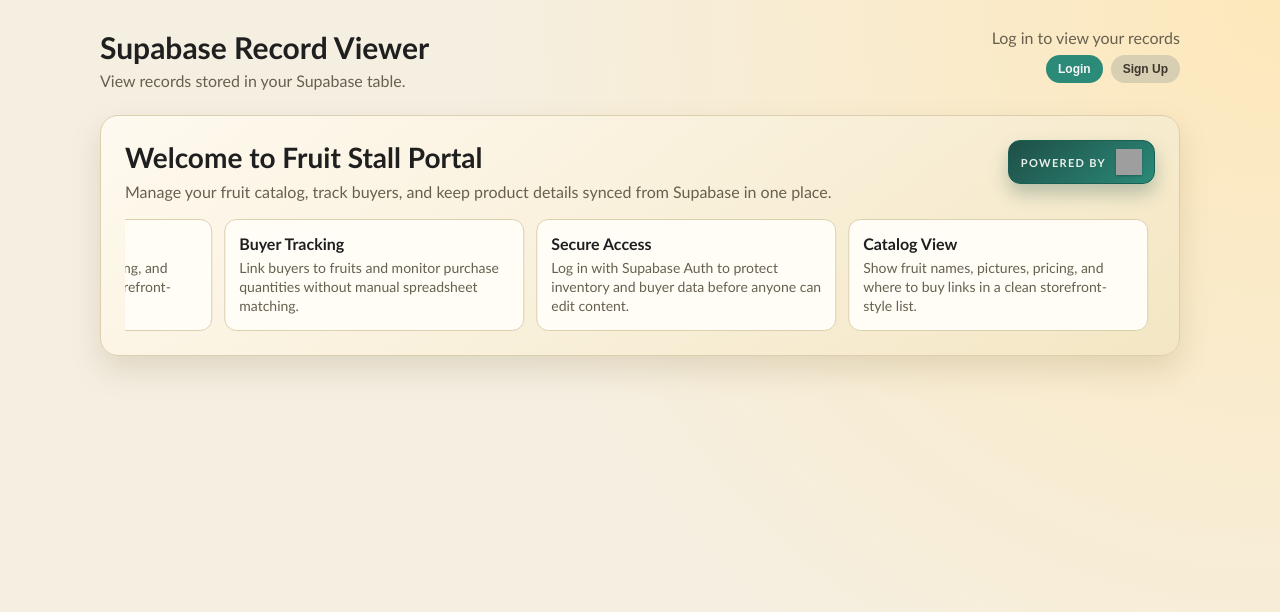
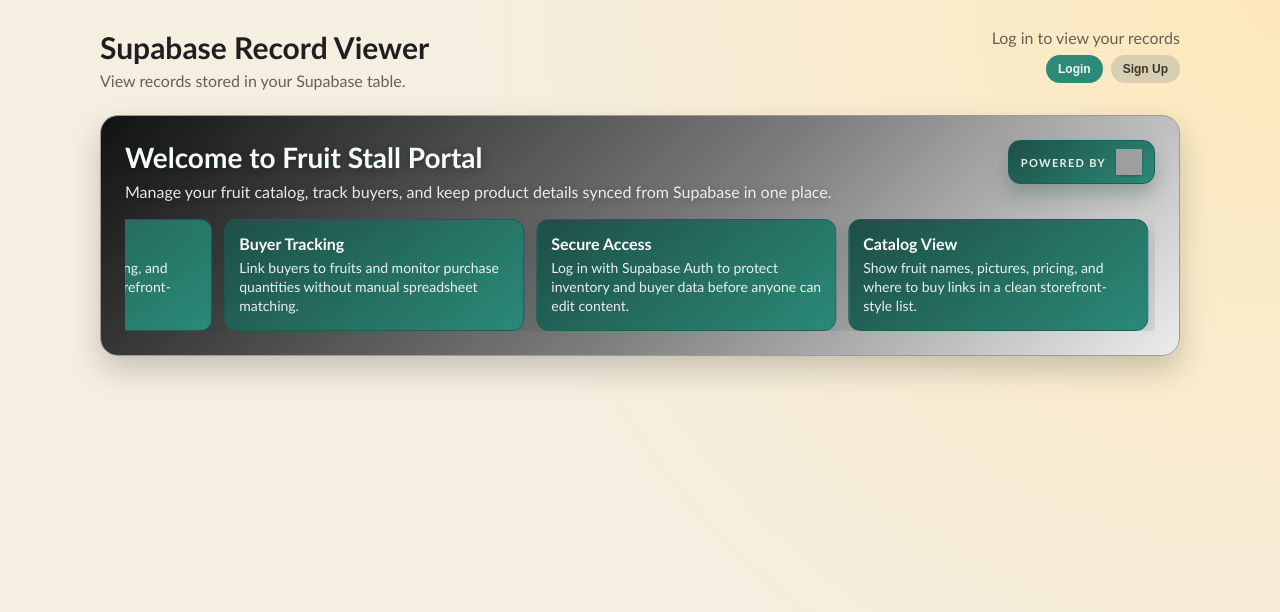
Before and after one commit to Code-zzz123/Food-Fruit-Stall, a website: page public/index.html in a window 1280 px wide. Drawn offline with Linux system fonts and the light colour scheme; grey boxes are pictures that could not be loaded.

```diff
--- a/public/styles.css
+++ b/public/styles.css
@@ -99,11 +99,11 @@ h1 {
 
 .landing {
   display: none;
-  background: linear-gradient(145deg, rgba(255, 250, 240, 0.97), rgba(243, 230, 195, 0.9));
-  border: 1px solid var(--border);
+  background: linear-gradient(135deg, #121212 0%, #7d7d7d 55%, #ececec 100%);
+  border: 1px solid #9a9a9a;
   border-radius: 18px;
   padding: 24px;
-  box-shadow: 0 14px 30px rgba(126, 107, 54, 0.18);
+  box-shadow: 0 14px 30px rgba(32, 32, 32, 0.22);
 }
 
 .landing.active {
@@ -113,6 +113,8 @@ h1 {
 .landing-hero h2 {
   margin: 0 0 8px;
   font-size: 28px;
+  color: #f4fff9;
+  text-shadow: 0 2px 10px rgba(0, 0, 0, 0.35);
 }
 
 .landing-hero {
@@ -144,7 +146,9 @@ h1 {
 .landing-hero p {
   margin: 0;
   max-width: 720px;
-  color: var(--muted);
+  color: rgba(245, 250, 247, 0.92);
+  text-shadow: 0 1px 8px rgba(0, 0, 0, 0.25);
+  font-weight: 500;
 }
 
 .supabase-logo {
@@ -158,6 +162,12 @@ h1 {
 .landing-marquee {
   margin-top: 18px;
   overflow: hidden;
+  position: relative;
+}
+
+.landing-marquee::before,
+.landing-marquee::after {
+  content: none;
 }
 
 .landing-track {
@@ -168,22 +178,24 @@ h1 {
 }
 
 .landing-card {
-  background: #fffdf6;
-  border: 1px solid var(--border);
+  background: linear-gradient(140deg, #1e4f46, #2b8a78);
+  border: 1px solid #1a5f53;
   border-radius: 12px;
   padding: 14px;
   width: 300px;
   flex: 0 0 auto;
+  box-shadow: 0 10px 18px rgba(30, 79, 70, 0.22);
 }
 
 .landing-card h3 {
   margin: 0 0 6px;
   font-size: 16px;
+  color: #ffffff;
 }
 
 .landing-card p {
   margin: 0;
-  color: var(--muted);
+  color: rgba(255, 255, 255, 0.9);
   font-size: 14px;
   line-height: 1.35;
 }
```
